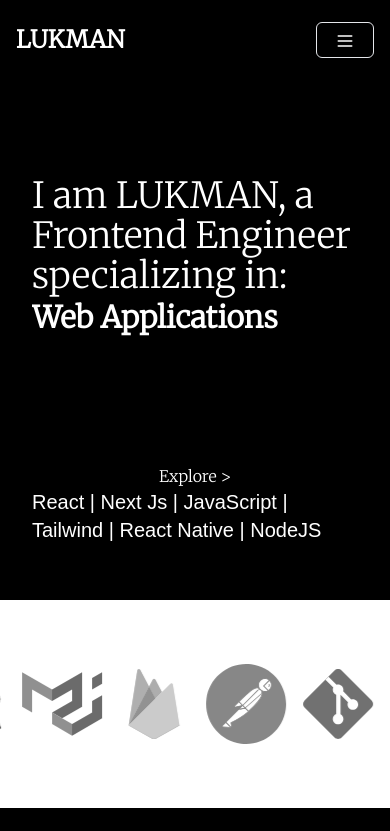
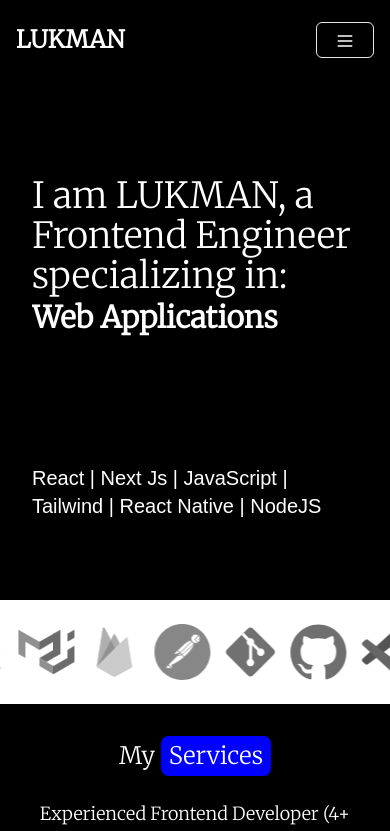
Before and after one commit to Lukman10a/lukmanportfolio, a Next.js app: page / in a window 390 px wide. Shown: the top 831 px of the page. Built offline with nearby package versions, Linux system fonts and the light colour scheme; a web font is replaced by a local one.

Commit message:
update the home page

```diff
--- a/src/components/aboutMe.tsx
+++ b/src/components/aboutMe.tsx
@@ -20,16 +20,15 @@
     <div className="p-20 text-center sm:p-8 bg-black text-white">
       {/* Intro Section */}
       <p className="text-5xl sm:text-[24px]">
-        A{" "}
+        My{" "}
         <HighlightedText
           highlightColor="#0000FF"
           highlightHeight="100%"
           className="p-2"
           highlightClassName="z-[-1] rounded-lg"
         >
-          beautiful
+          Services
         </HighlightedText>{" "}
-        journey
       </p>
 
       {/* Typewriter Section */}
--- a/src/components/hero.tsx
+++ b/src/components/hero.tsx
@@ -1,37 +1,9 @@
 import React, { useState } from "react";
 import Typewriter from "./ui/animated/typewriter";
 import { TextLoop } from "./ui/animated/textLoop";
-import { PartnersSlider } from "./partnerSlider";
-import react from "../../public/assets/svg/react.svg";
-import nextjs from "../../public/assets/svg/nextjs.svg";
-import nodejs from "../../public/assets/svg/nodejs.svg";
-import expo from "../../public/assets/svg/expo.svg";
-import firebase from "../../public/assets/svg/firebase.svg";
-import postman from "../../public/assets/svg/postman.svg";
-import material_ui from "../../public/assets/svg/material_ui.svg";
-import tailwind from "../../public/assets/svg/tailwind.svg";
-import git from "../../public/assets/svg/git.svg";
-import github from "../../public/assets/svg/github.svg";
-import vscode from "../../public/assets/svg/vscode.svg";
-import javascript from "../../public/assets/svg/javascript.svg";
-import typescript from "../../public/assets/svg/typescript.svg";
+import TechStack from "./techStack";
 
 export default function Hero() {
-  const partners = [
-    react,
-    nextjs,
-    tailwind,
-    javascript,
-    typescript,
-    nodejs,
-    expo,
-    material_ui,
-    firebase,
-    postman,
-    git,
-    github,
-    vscode,
-  ];
   const [text, setText] = useState(false);
   return (
     <>
@@ -57,7 +29,7 @@
         </div>
 
         <div className="grid grid-cols-2 sm:grid-cols-1 pt-10">
-          <p className="text-center place-self-center">Explore &gt; </p>
+          {/* <p className="text-center place-self-center">Explore &gt; </p> */}
           <p className="text-3xl sm:text-xl font-play">
             <Typewriter
               text="React | Next Js | JavaScript | Tailwind | React Native | NodeJS"
@@ -66,10 +38,7 @@
           </p>
         </div>
       </div>
-      <div className="mx-auto py-10 overflow-hidden space-y-6">
-        {/* <p className="text-center text-5xl ">Tech Stacks</p> */}
-        <PartnersSlider images={partners} grayscale />
-      </div>
+      <TechStack />
     </>
   );
 }
--- a/src/components/newProject.tsx
+++ b/src/components/newProject.tsx
@@ -54,7 +54,7 @@
 
 export default function NewProject() {
   return (
-    <div className="p-20 bg-black text-white sm:p-8">
+    <div className="p-20 bg-black text-white sm:p-2">
       <h1 className="text-7xl sm:text-3xl text-center pb-20">
         My Latest{" "}
         <HighlightedText
--- a/src/components/partnerSlider.tsx
+++ b/src/components/partnerSlider.tsx
@@ -33,7 +33,7 @@
           key={index}
           src={image}
           alt={`Brand ${index}`}
-          className={cn("size-20 object-contain", imageClassName)}
+          className={cn("size-20 sm:size-14 object-contain", imageClassName)}
         />
       ))}
     </Marquee>
--- /dev/null
+++ b/src/components/techStack.tsx
@@ -0,0 +1,40 @@
+import React from "react";
+import { PartnersSlider } from "./partnerSlider";
+import react from "../../public/assets/svg/react.svg";
+import nextjs from "../../public/assets/svg/nextjs.svg";
+import nodejs from "../../public/assets/svg/nodejs.svg";
+import expo from "../../public/assets/svg/expo.svg";
+import firebase from "../../public/assets/svg/firebase.svg";
+import postman from "../../public/assets/svg/postman.svg";
+import material_ui from "../../public/assets/svg/material_ui.svg";
+import tailwind from "../../public/assets/svg/tailwind.svg";
+import git from "../../public/assets/svg/git.svg";
+import github from "../../public/assets/svg/github.svg";
+import vscode from "../../public/assets/svg/vscode.svg";
+import javascript from "../../public/assets/svg/javascript.svg";
+import typescript from "../../public/assets/svg/typescript.svg";
+
+export default function TechStack() {
+  const partners = [
+    react,
+    nextjs,
+    tailwind,
+    javascript,
+    typescript,
+    nodejs,
+    expo,
+    material_ui,
+    firebase,
+    postman,
+    git,
+    github,
+    vscode,
+  ];
+
+  return (
+    <div className="mx-auto overflow-hidden space-y-6">
+      {/* <p className="text-center text-5xl ">Tech Stacks</p> */}
+      <PartnersSlider images={partners} grayscale />
+    </div>
+  );
+}
```
